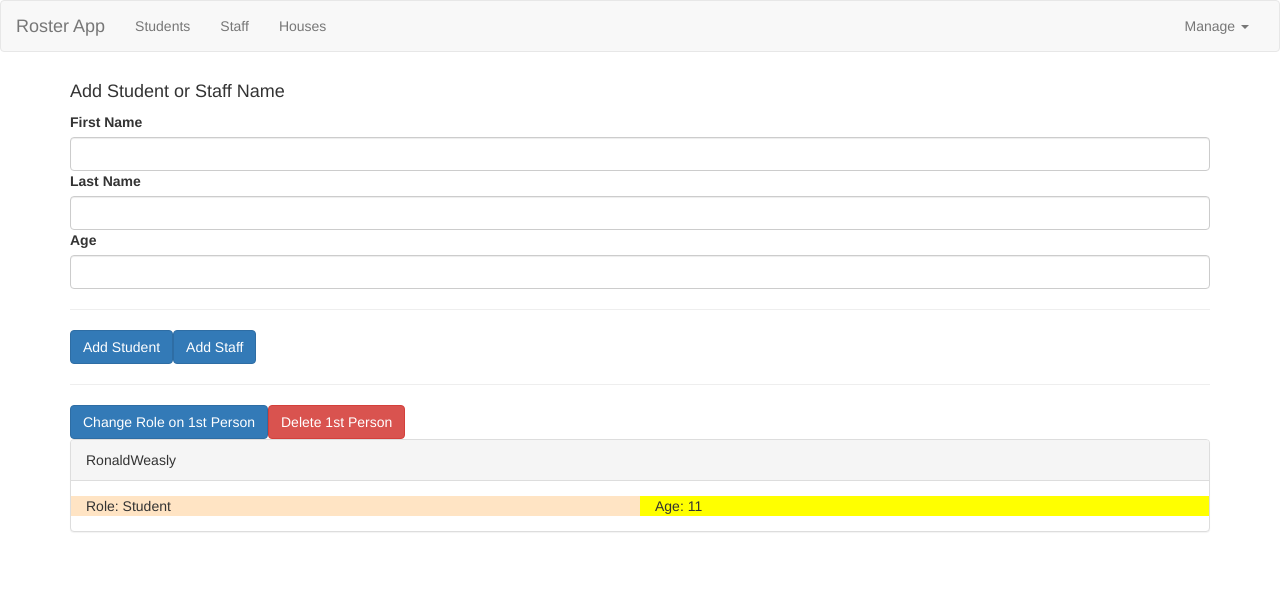
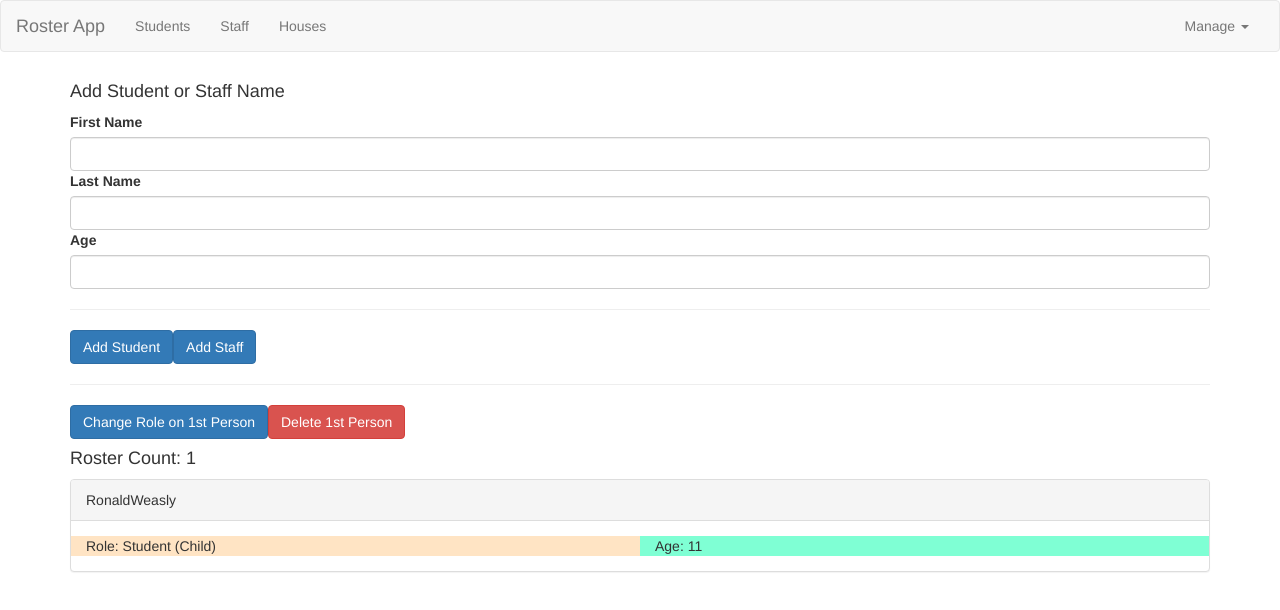
Before and after one commit to vmcindy/RosterApp, an Angular app: page / in a window 1280 px wide. Shown: the top 610 px of the page. Built offline with nearby package versions, Linux system fonts and the light colour scheme.

Commit message:
Code update

```diff
--- a/src/app/app.component.html
+++ b/src/app/app.component.html
@@ -13,16 +13,25 @@
         <div class="col-sm-12">
             <button class="btn btn-primary" (click)="onChangeFirst()">Change Role on 1st Person</button>
             <button class="btn btn-danger" (click)="onDestroyFirst()">Delete 1st Person</button>
-            <app-person-info *ngFor="let listItem of rosterList" [prsn]="listItem">
+            <div *ngIf="rosterList.length > 0">
+                <h4>Roster Count: {{rosterList.length}}</h4>
+                <app-person-info *ngFor="let listItem of rosterList" [prsn]="listItem" >
                     <div class="row" #bodyContent>
                         <div class="col-sm-6" appBasicDirective>
-                        Role: <span [ngClass]="{'staff': listItem.type === 'Staff', 'student': listItem.type === 'Prefect'}">{{listItem.type}}</span>
+                            Role:
+                            <span [ngClass]="{'staff': listItem.type === 'Staff', 'student': listItem.type === 'Prefect'}">{{listItem.type}}</span>
+                            <span [ngSwitch]="listItem.type">
+                                <span *ngSwitchCase="'Staff'"> (Adult)</span>
+                                <span *ngSwitchDefault> (Child)</span>
+                            </span>
                         </div>
-                    <div class="col-sm-6" appBetterDirective [defaultColor]="'yellow'" [hoverColor]="'cyan'">
+                        <div class="col-sm-6" appBetterDirective="cyan" [defaultColor]="'aquamarine'">
                             Age: <span>{{listItem.age}}</span>
                         </div>
                     </div>
                 </app-person-info>
             </div>
+            <div class="well" *appUnless="rosterList.length > 0">No records found.</div>
         </div>
     </div>
+</div>
--- a/src/app/basic-directive.directive.ts
+++ b/src/app/basic-directive.directive.ts
@@ -3,7 +3,7 @@ import { Directive, ElementRef, OnInit } from '@angular/core';
 @Directive({
   selector: '[appBasicDirective]'
 })
-export class BasicDirectiveDirective implements OnInit {
+export class BasicDirective implements OnInit {
 
   constructor(private elRef: ElementRef) { }
 
--- a/src/app/better-directive.directive.ts
+++ b/src/app/better-directive.directive.ts
@@ -3,10 +3,10 @@ import { Directive, ElementRef, HostBinding, HostListener, Input, OnInit, Render
 @Directive({
   selector: '[appBetterDirective]'
 })
-export class BetterDirectiveDirective implements OnInit {
+export class BetterDirective implements OnInit {
 
   @Input() defaultColor: string = 'antiquewhite';
-  @Input() hoverColor: string = 'gainsboro';
+  @Input() appBetterDirective: string = 'gainsboro';
 
   @HostBinding('style.backgroundColor') backgroundColor: string;
 
@@ -19,7 +19,7 @@ export class BetterDirectiveDirective implements OnInit {
 
   @HostListener ('mouseenter') mouseover (eventData: Event) {
     // this.renderer.setStyle(this.elRef.nativeElement, 'background-color', 'gainsboro');
-    this.backgroundColor = this.hoverColor;
+    this.backgroundColor = this.appBetterDirective;
   }
 
   @HostListener ('mouseleave') mouseleave (eventData: Event) {
--- /dev/null
+++ b/src/app/unless-directive.directive.ts
@@ -0,0 +1,17 @@
+import { Directive, Input, TemplateRef, ViewContainerRef } from '@angular/core';
+
+@Directive({
+  selector: '[appUnless]'
+})
+export class UnlessDirective {
+
+  @Input() set appUnless(condition:boolean) {
+    if(!condition) {
+      this.vcRef.createEmbeddedView(this.templateRef);
+    } else {
+      this.vcRef.clear();
+    }
+  }
+  constructor(private templateRef: TemplateRef<any>, private vcRef: ViewContainerRef) { }
+
+}
```
Also changed, not shown: src/app/app.module.ts (+6 -4 lines). Lines whose indentation alone changed are shown as unchanged.
